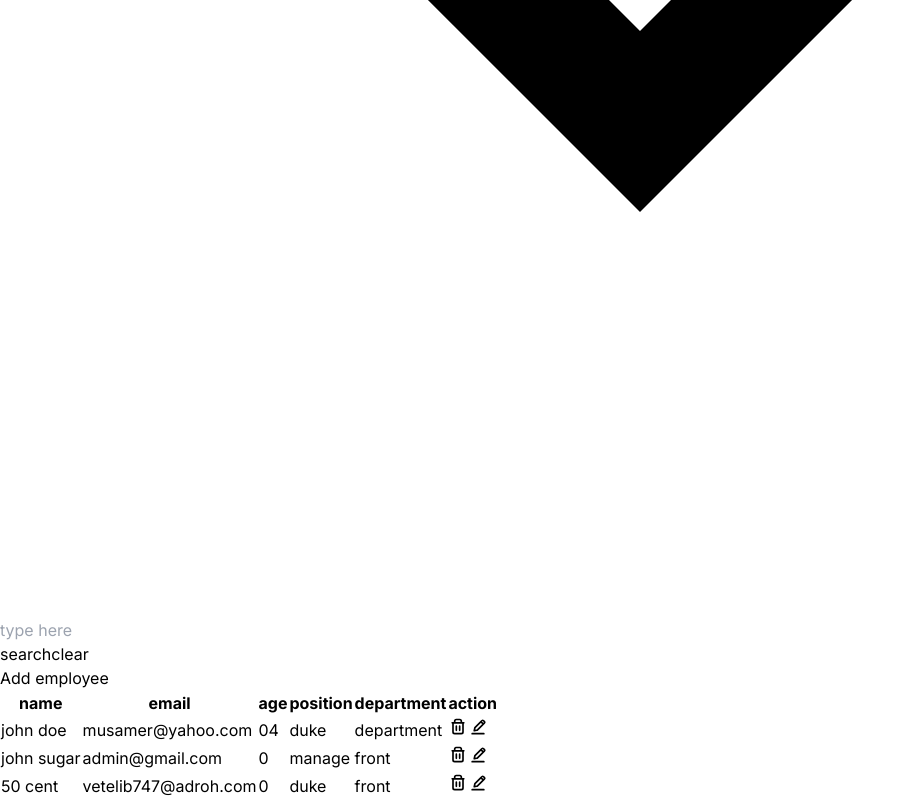
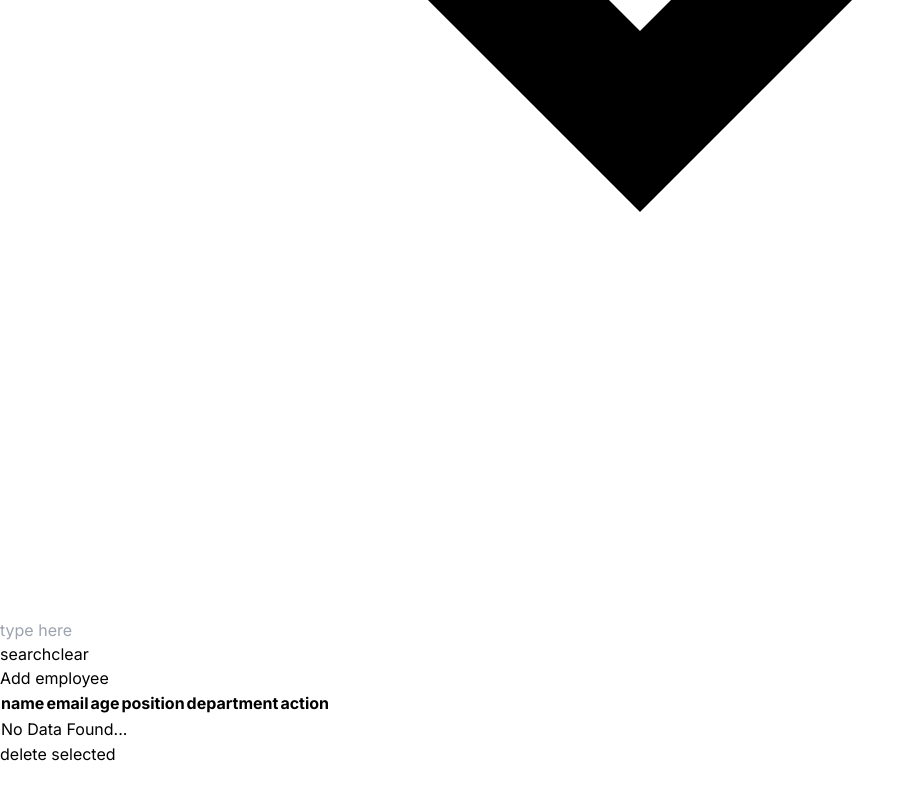
Before and after one commit to kzv-nursultan/aer-test, a Next.js app: page / in a window 1280 px wide. Shown: the part 3318-4118 px from the top of the page, without its empty margins (0-915 px from the left). After the commit the page ends 4084 px from the top, so only its background shows below. Built offline with nearby package versions, Linux system fonts and the light colour scheme; data requests are answered from the project's data file.

Commit message:
select and delete all

```diff
--- a/app/page.tsx
+++ b/app/page.tsx
@@ -2,8 +2,38 @@
 import { TableBody, TableHead } from "@/components";
 import SortingFilters from "@/components/filters/sortingFilters";
 import AddEmployee from "@/components/modals/addEmployee";
+import { useDeleteEmployeeMutation } from "@/lib/api/employeeApi";
+import { createContext, useCallback, useState } from "react";
+
+interface SelectedContext {
+  selectedForDelete: number[];
+  selectForDeleteHandler: (id: number) => void;
+}
+
+export const SelectedListContext = createContext<SelectedContext>({
+  selectedForDelete: [],
+  selectForDeleteHandler: () => {},
+});
 
 export default function Home() {
+  const [selectedForDelete, setSelectedForDelete] = useState<number[]>([]);
+  const [deleteEmployeeMutation, { isLoading, isError }] =
+    useDeleteEmployeeMutation();
+
+  const selectForDeleteHandler = useCallback((id: number) => {
+    setSelectedForDelete((prev) => {
+      if (prev.includes(id)) {
+        return [...prev].filter((num) => num !== id);
+      } else {
+        return [...prev, id];
+      }
+    });
+  }, []);
+
+  const onDeleteSelectedClick = async () => {
+    await Promise.all(selectedForDelete.map((id) => deleteEmployeeMutation(id)));
+  }
+
   return (
     <div className="p-4">
       <div className="flex flex-col align-center pb-4 w-full gap-2 md:flex-row md:justify-between">
@@ -11,10 +41,21 @@ export default function Home() {
         <AddEmployee />
       </div>
       <div className="overflow-x-auto">
-        <table className="border w-full whitespace-nowrap">
-          <TableHead />
-          <TableBody />
-        </table>
+        <SelectedListContext.Provider
+          value={{ selectedForDelete, selectForDeleteHandler }}
+        >
+          <table className="border w-full whitespace-nowrap">
+            <TableHead />
+            <TableBody />
+          </table>
+        </SelectedListContext.Provider>
+        <button
+          className="p-3 border rounded mt-4"
+          disabled={selectedForDelete.length === 0}
+          onClick={onDeleteSelectedClick}
+        >
+          delete selected
+        </button>
       </div>
     </div>
   );
--- a/components/table/tableBody.tsx
+++ b/components/table/tableBody.tsx
@@ -1,9 +1,11 @@
 "use client";
 import { Employee } from "@/constants/types";
-import { ReactNode } from "react";
+import { ReactNode, useContext } from "react";
 import EditEmployee from "../modals/editEmployee";
 import { DeleteEmployee } from "..";
 import { useGetAllEmployeesQuery } from "@/lib/api/employeeApi";
+import { CheckBox } from "@/ui";
+import { SelectedListContext } from "@/app/page";
 
 interface DataCellProps {
   children: ReactNode;
@@ -63,6 +65,7 @@ export default function TableBody() {
               <div className="flex align-center justify-center gap-2">
                 <DeleteEmployee id={employee.id} name={employee.name} />
                 <EditEmployee employee={employee} />
+                <CheckBox id={employee.id} />
               </div>
             </DataCell>
           </tr>
--- a/db.json
+++ b/db.json
@@ -1,28 +1,3 @@
 {
-  "employees": [
-    {
-      "name": "john doe",
-      "email": "musamer@yahoo.com",
-      "age": "04",
-      "position": "duke",
-      "department": "department",
-      "id": 7
-    },
-    {
-      "name": "john sugar",
-      "email": "admin@gmail.com",
-      "age": 0,
-      "position": "manage",
-      "department": "front",
-      "id": 8
-    },
-    {
-      "name": "50 cent",
-      "email": "vetelib747@adroh.com",
-      "age": 0,
-      "position": "duke",
-      "department": "front",
-      "id": 9
-    }
-  ]
+  "employees": []
 }
--- /dev/null
+++ b/ui/checkBox/checkBox.tsx
@@ -0,0 +1,31 @@
+import { SelectedListContext } from "@/app/page";
+import { ChangeEvent, useContext, useMemo } from "react";
+
+interface CheckBoxProps {
+  id: number;
+}
+export default function CheckBox({ id }: CheckBoxProps) {
+  const { selectedForDelete, selectForDeleteHandler } =
+    useContext(SelectedListContext);
+
+  const checked = useMemo(
+    () => selectedForDelete?.includes(id),
+    [selectedForDelete, id]
+  );
+
+  const onChangeHandler = ({ target }: ChangeEvent<HTMLInputElement>) => {
+    selectForDeleteHandler(Number(target.value));
+  };
+  return (
+    <div className="flex items-center">
+      <input
+        checked={checked}
+        id="checked-checkbox"
+        type="checkbox"
+        value={id}
+        onChange={onChangeHandler}
+        className="w-5 h-5 text-blue-600 bg-gray-100 border-gray-300 rounded dark:focus:ring-blue-600 dark:ring-offset-gray-800 focus:ring-2 dark:bg-gray-700 dark:border-gray-600"
+      />
+    </div>
+  );
+}
--- a/ui/index.ts
+++ b/ui/index.ts
@@ -1 +1,2 @@
-export {default as Modal } from "./modal/modal";
+export { default as Modal } from "./modal/modal";
+export { default as CheckBox } from "./checkBox/checkBox";
```
Lines whose indentation alone changed are shown as unchanged.
